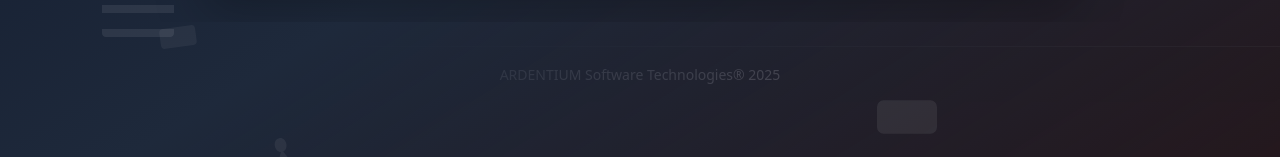
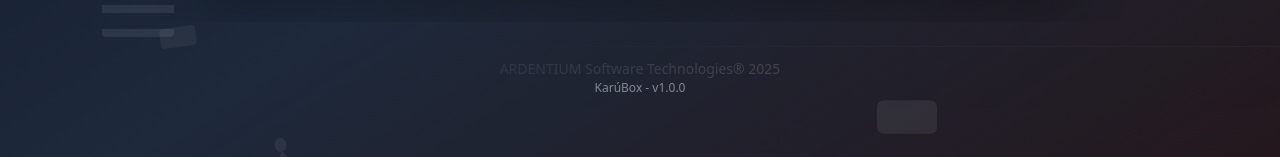
Before and after one commit to xavivxn/karubox1.0, a Next.js app: page / in a window 1280 px wide. Shown: the part 563-720 px from the top of the page. Built offline with nearby package versions, Linux system fonts and the light colour scheme; no server answers.

Commit message:
feat: version label

```diff
--- a/src/components/layout/AppFooter.tsx
+++ b/src/components/layout/AppFooter.tsx
@@ -1,26 +1,40 @@
 'use client'
 
 import { useTenant } from '@/contexts/TenantContext'
+import { APP_VERSION_LABEL } from '@/utils/strings'
 
 type AppFooterProps = {
   isDark?: boolean
   className?: string
+  variant?: 'default' | 'login'
 }
 
-export function AppFooter({ isDark, className = '' }: AppFooterProps) {
+export function AppFooter({
+  isDark,
+  className = '',
+  variant = 'default'
+}: AppFooterProps) {
   const { darkMode } = useTenant()
   const effectiveDark = isDark !== undefined ? isDark : darkMode
+  const showVersionLabel = variant === 'login'
 
   return (
     <footer
-      className={`min-h-14 flex-shrink-0 flex items-center justify-center text-center text-sm ${
+      className={`flex-shrink-0 flex items-center justify-center text-center text-sm px-2 ${
         effectiveDark
           ? 'bg-gray-900/50 text-gray-400 border-t border-gray-800'
           : 'bg-orange-50/50 text-gray-500 border-t border-orange-100'
       } ${className}`.trim()}
       style={{ paddingBottom: 'env(safe-area-inset-bottom, 0px)' }}
     >
-      <p>ARDENTIUM Software Technologies® 2025</p>
+      <div className="flex flex-col items-center justify-center leading-snug py-3">
+        <p>ARDENTIUM Software Technologies® 2025</p>
+        {showVersionLabel && (
+          <p className="mt-0.5 text-xs text-inherit opacity-80">
+            {APP_VERSION_LABEL}
+          </p>
+        )}
+      </div>
     </footer>
   )
 }
--- a/src/components/layout/AppFrame.tsx
+++ b/src/components/layout/AppFrame.tsx
@@ -127,7 +127,10 @@
           <div className="w-full min-w-0 max-w-7xl mx-auto space-y-10 overflow-x-hidden">{children}</div>
         )}
       </main>
-      <AppFooter isDark={hideNavbar || darkMode} />
+      <AppFooter
+        isDark={hideNavbar || darkMode}
+        variant={isLoginPage ? 'login' : 'default'}
+      />
     </div>
   );
 }
--- a/src/utils/strings.ts
+++ b/src/utils/strings.ts
@@ -3,6 +3,9 @@
   LOGIN_TITLE: 'KarúBox',
   LOGIN_SUBTITLE: 'Karú rápido, caja fácil',
 } as const
+
+export const APP_VERSION = '1.0.0' as const
+export const APP_VERSION_LABEL = `KarúBox - v${APP_VERSION}` as const
 
 export const FEATURES = [
   {
```
